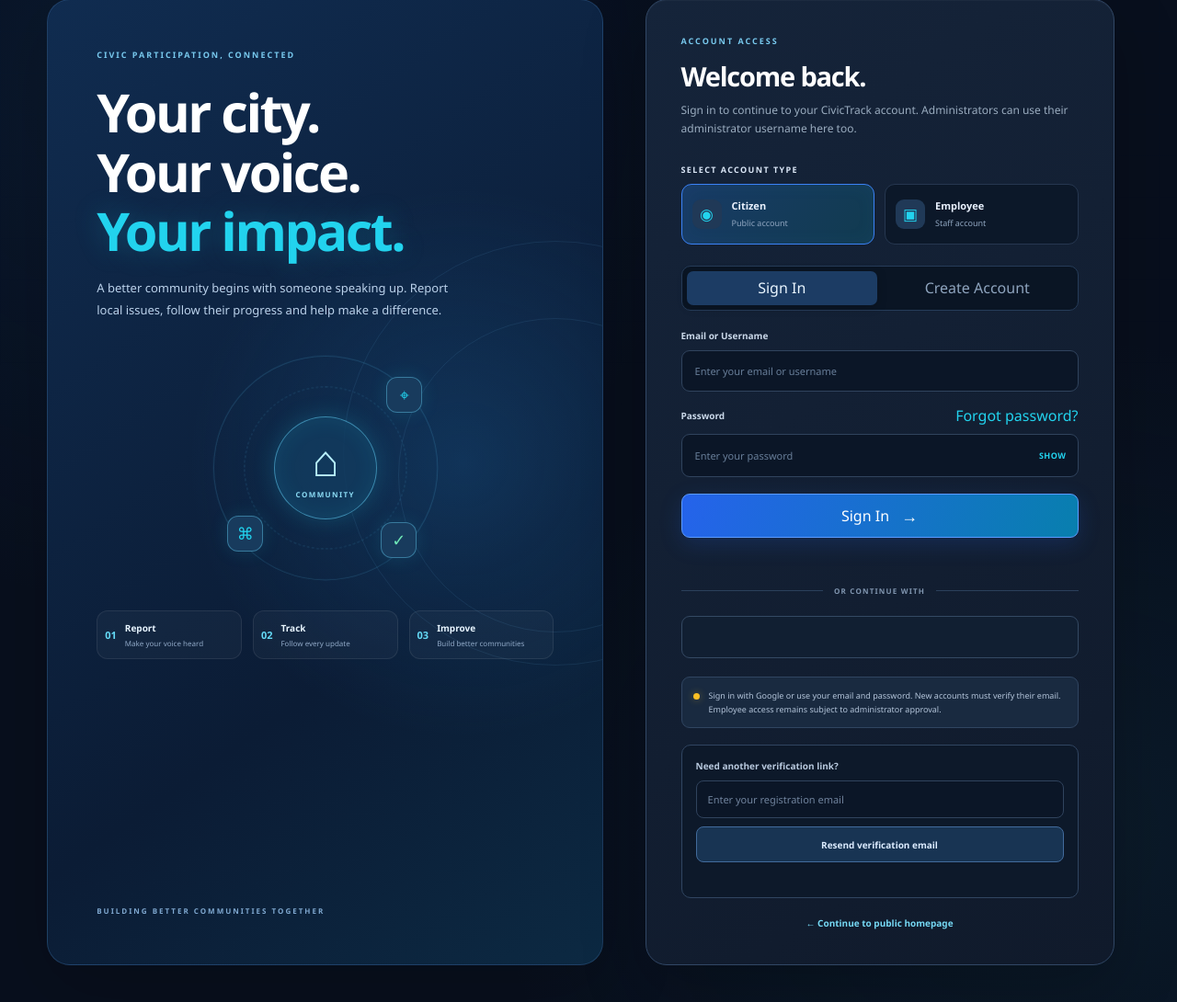
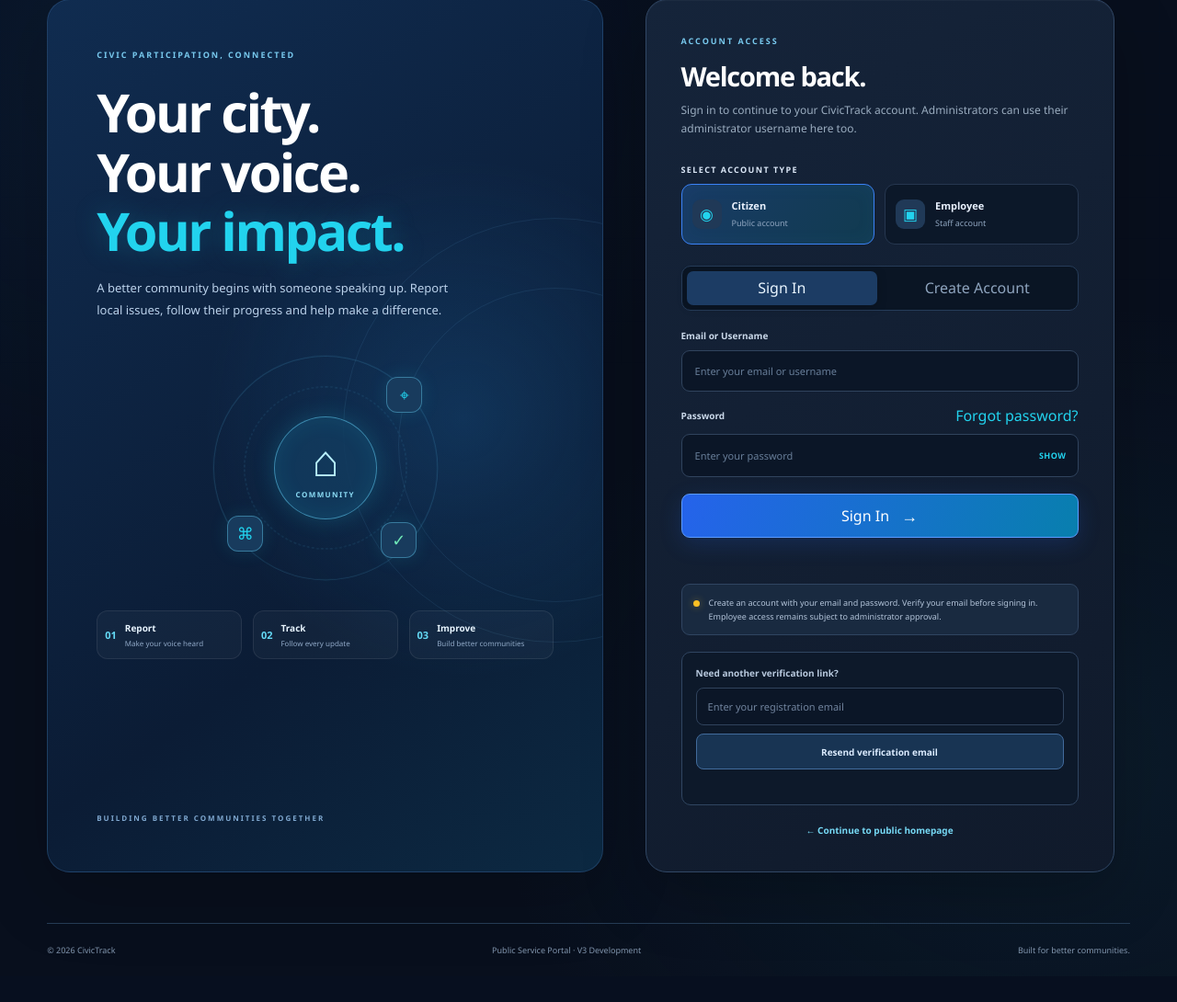
Before and after one commit to gouthamrgr22-design/CivicTrack, a Python web app: template app/templates/login.html in a window 1280 px wide. Shown: the part 101-1191 px from the top of the page at 92% size. After the commit the page ends 1141 px from the top, so only its background shows below. Run offline with Jinja, Linux system fonts and the light colour scheme; the template is opened without the code that fills it, so the values that code supplies are empty.

Commit message:
Remove Google login option

```diff
--- a/app/templates/login.html
+++ b/app/templates/login.html
@@ -462,25 +462,6 @@
                 </form>
 
 
-                <!-- SEPARATOR -->
-
-                <div class="auth-divider">
-                    <span></span>
-                    <small>OR CONTINUE WITH</small>
-                    <span></span>
-                </div>
-
-
-                <!-- GOOGLE LOGIN -->
-
-                <div
-                    class="google-button"
-                    id="google-login"
-                    role="group"
-                    aria-label="Continue with Google"
-                ></div>
-
-
                 <!-- INFORMATION -->
 
                <!-- INFORMATION -->
@@ -490,8 +471,8 @@
     <span class="demo-indicator"></span>
 
     <p>
-        Sign in with Google or use your email and password.
-        New accounts must verify their email. Employee access
+        Create an account with your email and password.
+        Verify your email before signing in. Employee access
         remains subject to administrator approval.
     </p>
 
```
